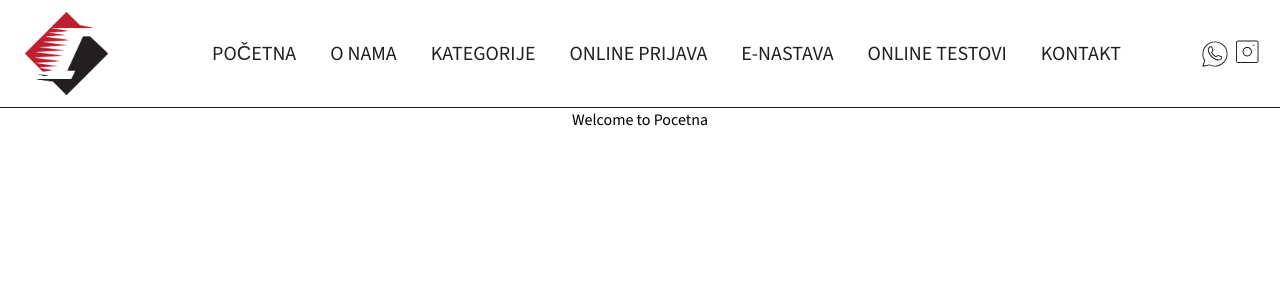
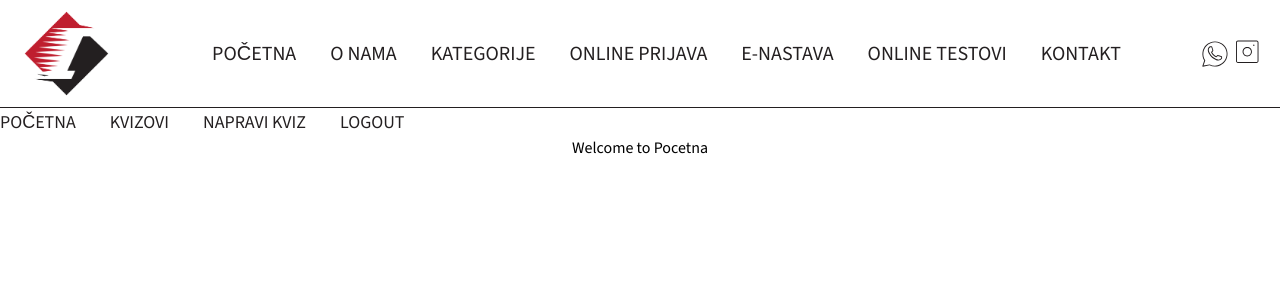
Before and after one commit to apalac13/AutoSkolaInstruktor, a Next.js app in the folder frontend/: page /e-nastava/pocetna in a window 1280 px wide. Shown: the top 300 px of the page. Built offline with nearby package versions, Linux system fonts and the light colour scheme; sample sign-in values are in the browser's storage.

Commit message:
#4 Sub Navigation done

```diff
--- a/frontend/src/app/e-nastava/kvizovi/page.jsx
+++ b/frontend/src/app/e-nastava/kvizovi/page.jsx
@@ -2,6 +2,7 @@
 import { useEffect } from "react";
 import { useRouter } from "next/navigation";
 import { jwtDecode } from "jwt-decode";
+import SubNavigacija from "@/components/eNastavaComponents/SubNavigacija";
 
 export default function NapraviKviz() {
   const router = useRouter();
@@ -30,6 +31,7 @@ export default function NapraviKviz() {
 
   return (
     <div>
+      <SubNavigacija />
       <h1>Welcome to Kvizovi</h1>
       {/* Content for pocetna */}
     </div>
--- a/frontend/src/app/e-nastava/napravi-kviz/page.jsx
+++ b/frontend/src/app/e-nastava/napravi-kviz/page.jsx
@@ -2,6 +2,7 @@
 import { useEffect } from "react";
 import { useRouter } from "next/navigation";
 import { jwtDecode } from "jwt-decode";
+import SubNavigacija from "@/components/eNastavaComponents/SubNavigacija";
 
 export default function NapraviKviz() {
   const router = useRouter();
@@ -30,6 +31,7 @@ export default function NapraviKviz() {
 
   return (
     <div>
+      <SubNavigacija />
       <h1>Welcome to Napravi Kviz</h1>
       {/* Content for pocetna */}
     </div>
--- a/frontend/src/app/e-nastava/pocetna/page.jsx
+++ b/frontend/src/app/e-nastava/pocetna/page.jsx
@@ -2,6 +2,7 @@
 import { useEffect } from "react";
 import { useRouter } from "next/navigation";
 import { jwtDecode } from "jwt-decode";
+import SubNavigacija from "@/components/eNastavaComponents/SubNavigacija";
 
 export default function Pocetna() {
   const router = useRouter();
@@ -29,6 +30,7 @@ export default function Pocetna() {
 
   return (
     <div>
+      <SubNavigacija />
       <h1>Welcome to Pocetna</h1>
       {/* Content for pocetna */}
     </div>
--- /dev/null
+++ b/frontend/src/components/eNastavaComponents/SubNavigacija.jsx
@@ -0,0 +1,22 @@
+import Link from "next/link";
+
+export default function SubNavigacija() {
+  const navItems = [
+    { name: "POČETNA", href: "/e-nastava/pocetna" },
+    { name: "KVIZOVI", href: "/e-nastava/kvizovi" },
+    { name: "NAPRAVI KVIZ", href: "/e-nastava/napravi-kviz" },
+    { name: "LOGOUT", href: "/e-nastava/logout" },
+  ];
+
+  return (
+    <div>
+      <nav className="flex items-center gap-[34px] text-lg text-black-40 ">
+        {navItems.map((item) => (
+          <Link href={item.href} key={item.name}>
+            {item.name}
+          </Link>
+        ))}
+      </nav>
+    </div>
+  );
+}
```
